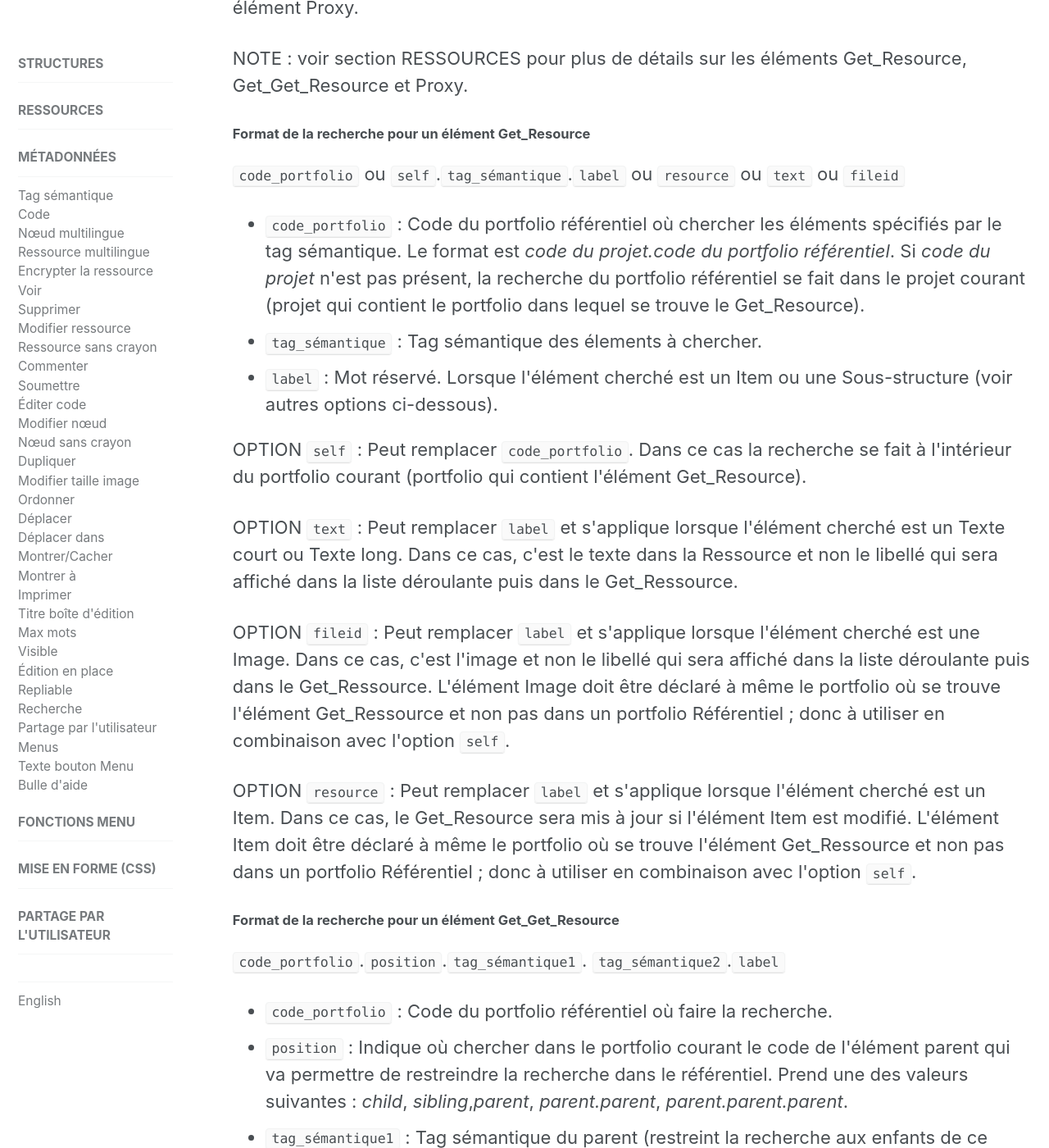
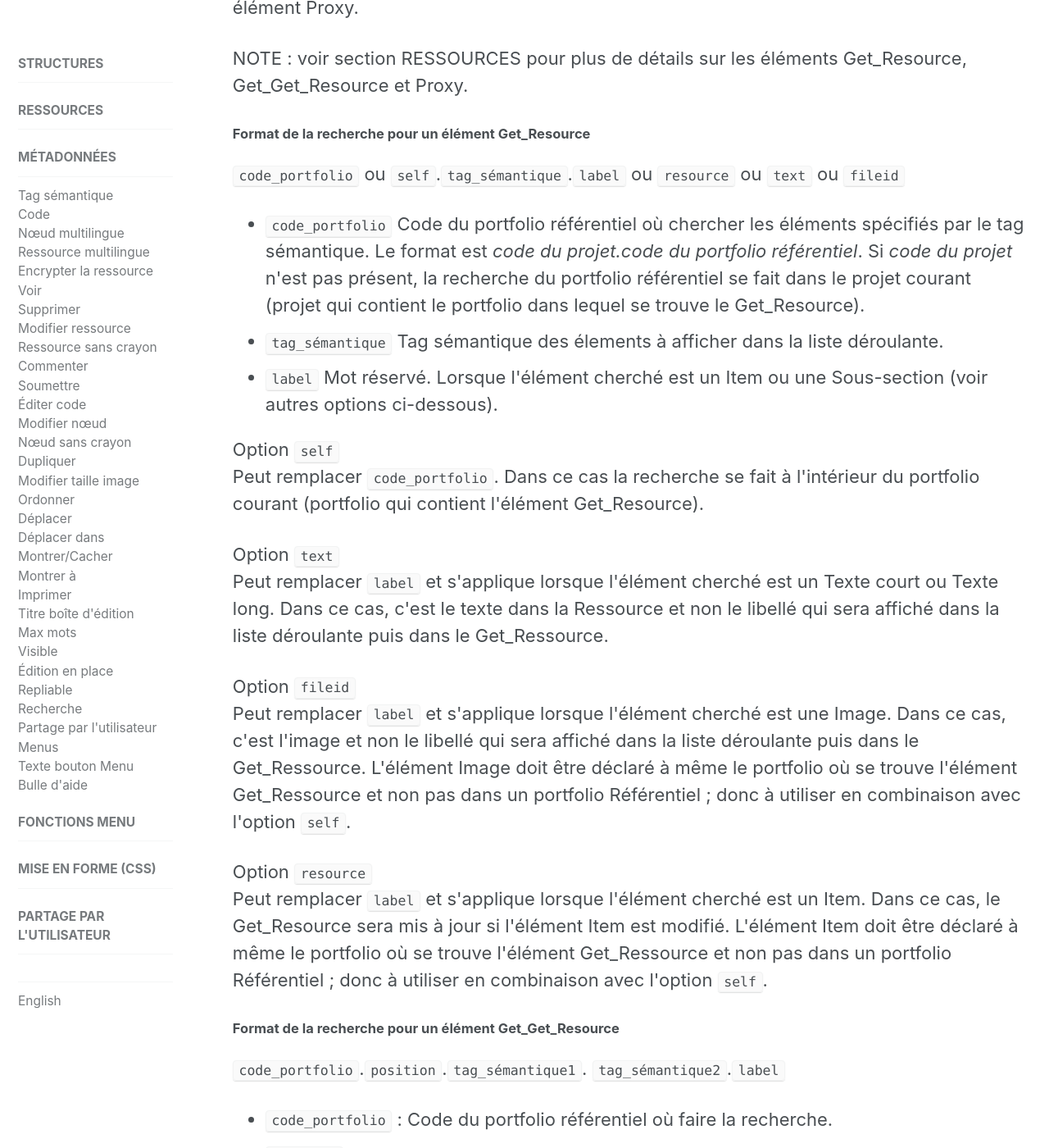
Before and after one commit to karutaproject/karuta-frontend-documentation, a Jekyll site: the page built from _pages/metadata_fr.html, in a window 1280 px wide and 1400 px high, scrolled down 8769 px. Shown: the whole window at 82% size. Built offline with Jekyll 4.4.1, drawn with Linux system fonts in a browser that asks for light colours.

Commit message:
corrections

```diff
--- a/_pages/metadata_fr.html
+++ b/_pages/metadata_fr.html
@@ -396,36 +396,43 @@ sidebar:
 	</p>
 	<ul>
 		<li>
-			<code>code_portfolio</code>&nbsp;: Code du portfolio référentiel où chercher les éléments
+			<code>code_portfolio</code> Code du portfolio référentiel où chercher les éléments
 			spécifiés par le tag sémantique. Le format est <i>code du projet.code du portfolio
 			référentiel</i>. Si <i>code du projet</i> n'est pas présent, la recherche du portfolio
 			référentiel se fait dans le projet courant (projet qui contient le portfolio dans lequel se
 			trouve le Get_Resource).
 		</li>
-		<li><code>tag_sémantique</code>&nbsp;: Tag sémantique des élements à chercher.</li>
 		<li>
-			<code>label</code>&nbsp;: Mot réservé. Lorsque l'élément cherché est un Item ou une
-			Sous-structure (voir autres options ci-dessous).
+			<code>tag_sémantique</code> Tag sémantique des élements à afficher dans la liste
+			déroulante.
+		</li>
+		<li>
+			<code>label</code> Mot réservé. Lorsque l'élément cherché est un Item ou une
+			Sous-section (voir autres options ci-dessous).
 		</li>
 	</ul>
 	<p>
-		OPTION <code>self</code>&nbsp;: Peut remplacer <code>code_portfolio</code>. Dans ce cas la recherche se
+		Option <code>self</code><br>
+		Peut remplacer <code>code_portfolio</code>. Dans ce cas la recherche se
 		fait à l'intérieur du portfolio courant (portfolio qui contient l'élément Get_Resource).
 	</p>
 	<p>
-		OPTION <code>text</code>&nbsp;: Peut remplacer <code>label</code> et s'applique lorsque l'élément
+		Option <code>text</code><br>
+		Peut remplacer <code>label</code> et s'applique lorsque l'élément
 		cherché est un Texte court ou Texte long. Dans ce cas, c'est le texte dans la Ressource et non le
 		libellé qui sera affiché dans la liste déroulante puis dans le Get_Ressource.
 	</p>
 	<p>
-		OPTION <code>fileid</code>&nbsp;: Peut remplacer <code>label</code> et s'applique lorsque l'élément
+		Option <code>fileid</code><br>
+		Peut remplacer <code>label</code> et s'applique lorsque l'élément
 		cherché est une Image. Dans ce cas, c'est l'image et non le libellé qui sera affiché dans la liste
 		déroulante puis dans le Get_Ressource. L'élément Image doit être déclaré à même le portfolio où se
 		trouve l'élément Get_Ressource et non pas dans un portfolio Référentiel&nbsp;; donc à utiliser en
 		combinaison avec l'option <code>self</code>.
 	</p>
 	<p>
-		OPTION <code>resource</code>&nbsp;: Peut remplacer <code>label</code> et s'applique lorsque l'élément
+		Option <code>resource</code><br>
+		Peut remplacer <code>label</code> et s'applique lorsque l'élément
 		cherché est un Item. Dans ce cas, le Get_Resource sera mis à jour si l'élément Item est modifié.
 		L'élément Item doit être déclaré à même le portfolio où se trouve l'élément Get_Ressource et non
 		pas dans un portfolio Référentiel&nbsp;; donc à utiliser en combinaison avec l'option
```
